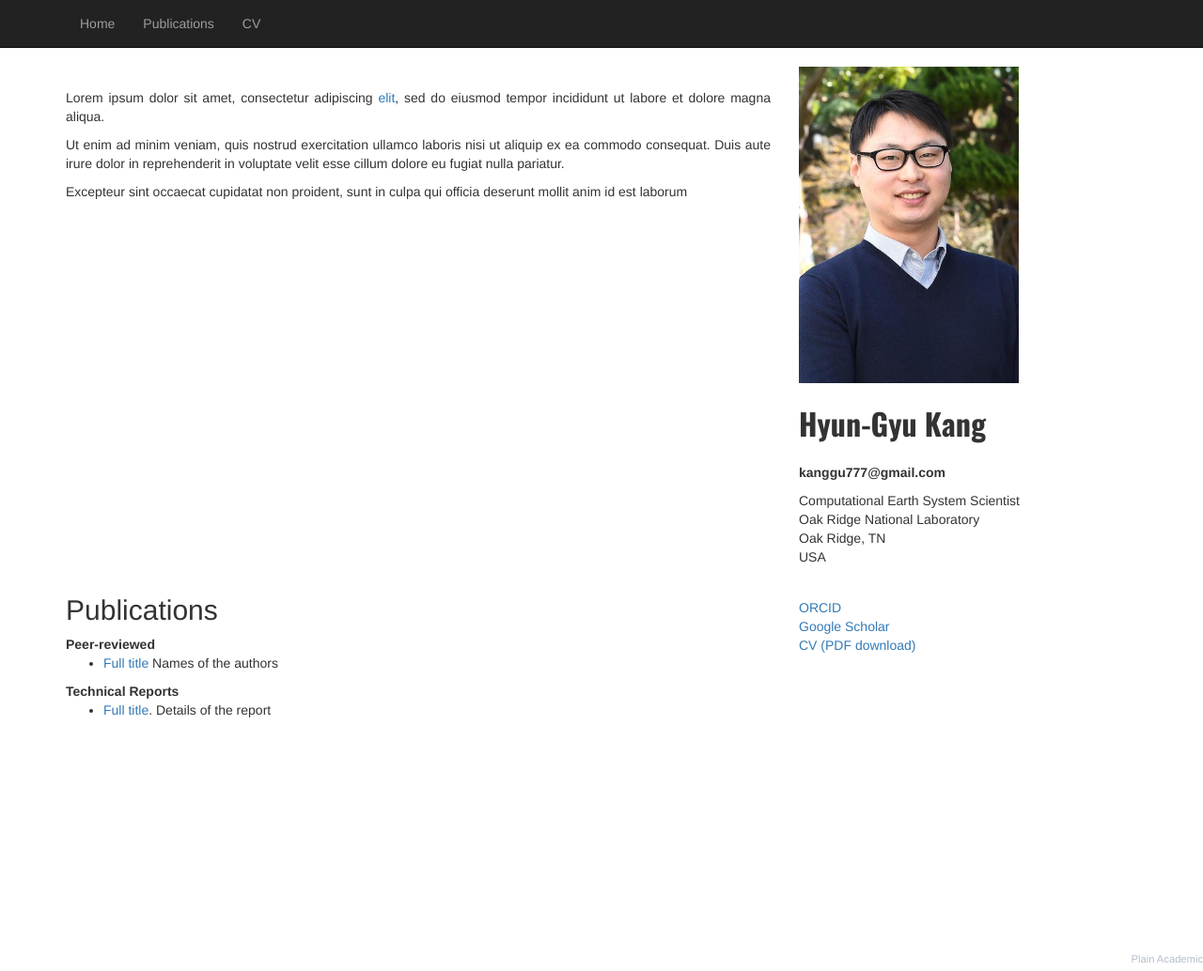
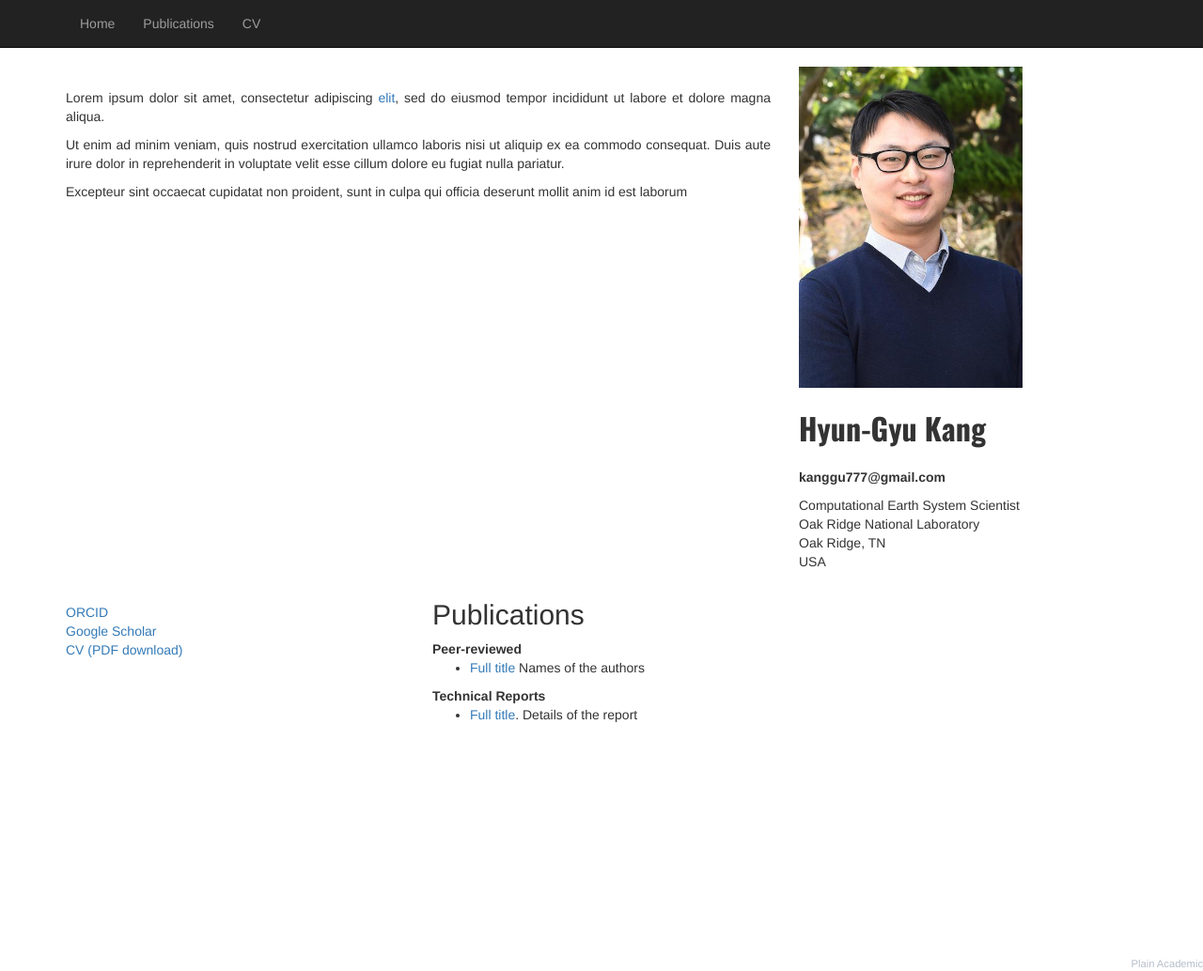
Before and after one commit to hyungyukang/hyungyukang.github.io, a plain HTML site: page index.html in a window 1280 px wide. Shown: the whole page at 94% size. Drawn offline with nearby package versions, Linux system fonts and the light colour scheme.

Commit message:
Update index.html

```diff
--- a/index.html
+++ b/index.html
@@ -63,7 +63,7 @@
 
             <!-- Contact Info on the Sidebar -->
             <div class="col-md-4">
-                <img class="img-responsive" src="files/photo.JPG" alt="Trulli" style="width:65%"><br>
+                <img class="img-responsive" src="files/photo.JPG" alt="Trulli" style="width:66%"><br>
                 <div style="font-family: 'Oswald', sans-serif; font-size: 32px;"><b>Hyun-Gyu Kang</b></div><br>
                 <p><b>kanggu777@gmail.com</b><br>
                 <p>Computational Earth System Scientist<br>
@@ -71,6 +71,13 @@
                 Oak Ridge, TN<br>
                 USA<br>
                 </p>
+            </div>
+
+            <!-- Links on the Sidebar -->
+            <div class="col-md-4" style="margin-top:2%">
+              <dd><a href="https://orcid.org/0000-0001-6073-918X">ORCID</a></dd>
+              <dd><a href="#">Google Scholar</a></dd>
+              <dd><a href="files/HGKang_Curriculum_Vitae_202107.pdf">CV (PDF download)</a></dd>
             </div>
 
 
@@ -90,13 +97,6 @@
             </div>
 
 
-            <!-- Links on the Sidebar -->
-            <div class="col-md-4" style="margin-top:2%">
-              <dd><a href="https://orcid.org/0000-0001-6073-918X">ORCID</a></dd>
-              <dd><a href="#">Google Scholar</a></dd>
-              <dd><a href="files/HGKang_Curriculum_Vitae_202107.pdf">CV (PDF download)</a></dd>
-            </div>
-
 
 
         </div>
```
